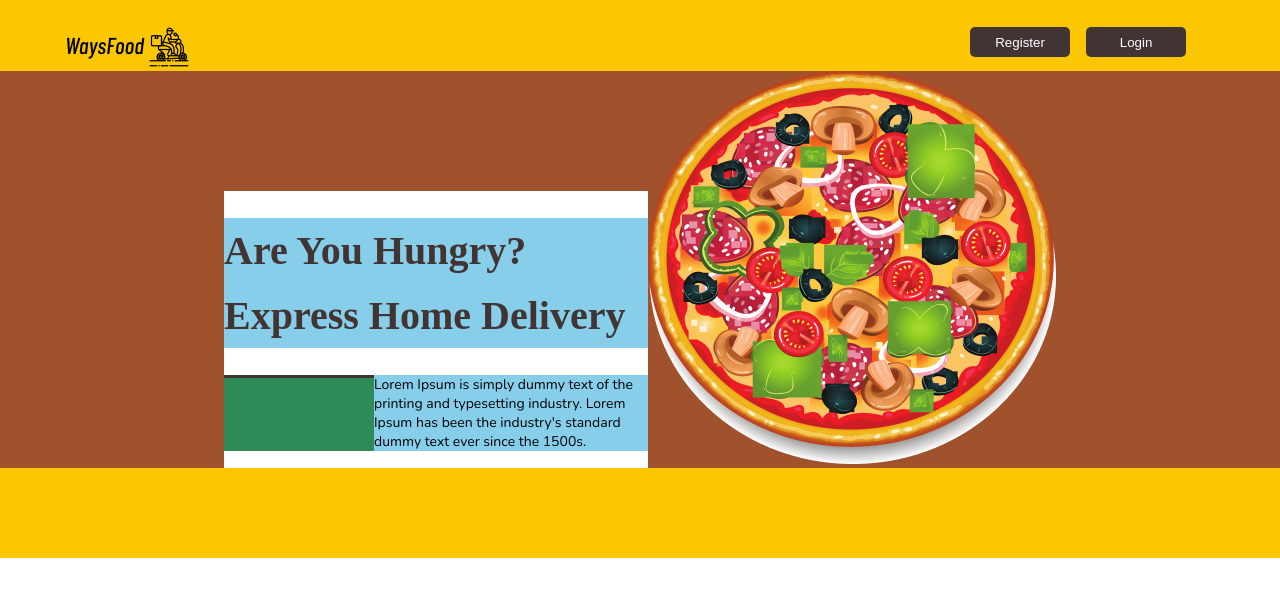
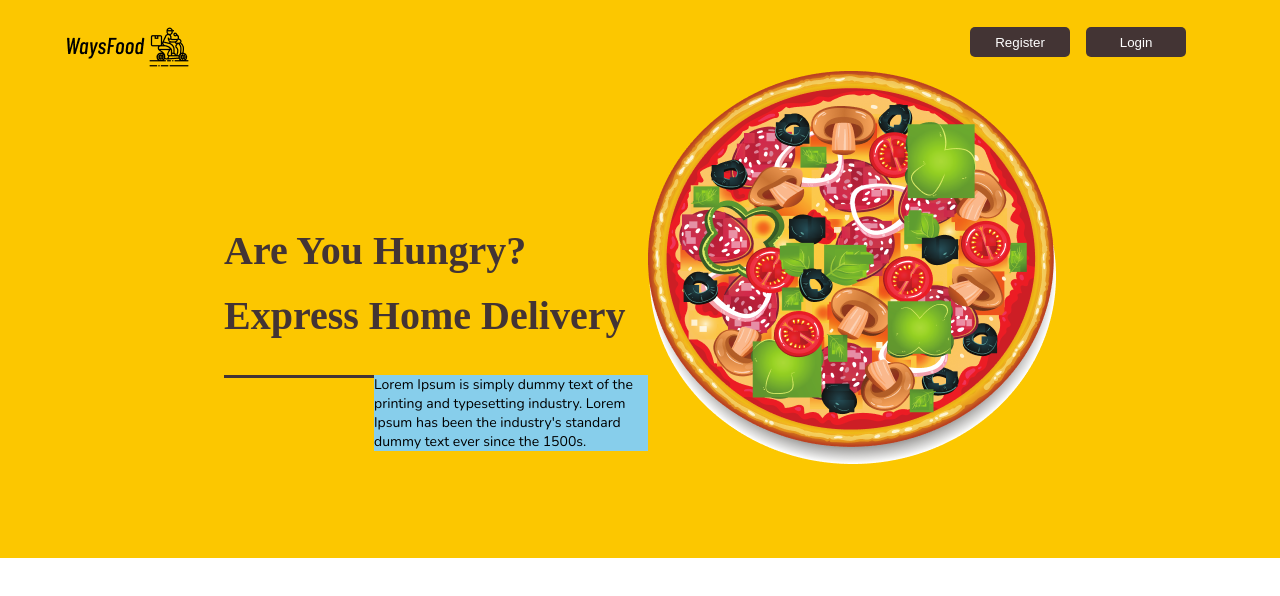
Before and after one commit to rizaruved/waysfood, a React (Create React App) app: page / in a window 1280 px wide. Shown: the top 596 px of the page. Built offline with nearby package versions, Linux system fonts and the light colour scheme; a web font is replaced by a local one.

Commit message:
/ ‘src/App.css’

```diff
--- a/src/App.css
+++ b/src/App.css
@@ -26,7 +26,7 @@
 
 .main {
   display: flex;
-  background-color: sienna;
+  /* background-color: sienna; */
   justify-content: center;
   /* width: 966px;
   height: 393px; */
@@ -37,11 +37,11 @@
 
 .mainContent {
   display: flex;
-  background-color: seagreen;
+  /* background-color: seagreen; */
 }
 
 .mainText {
-  background-color: #fff;
+  /* background-color: #fff; */
 
   font-family: Abhaya Libre ExtraBold, serif;
   font-style: normal;
@@ -57,7 +57,7 @@
 #main-text-1 {
   left: 237px;
   top: 180px;
-  background-color: skyblue;
+  /* background-color: skyblue; */
 }
 
 .mainStick {
```
